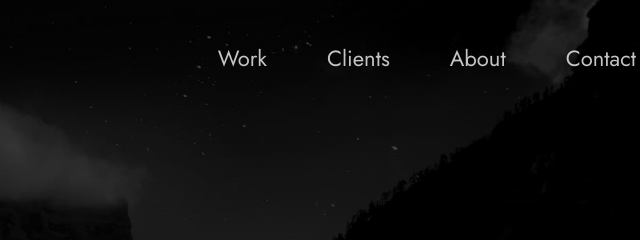
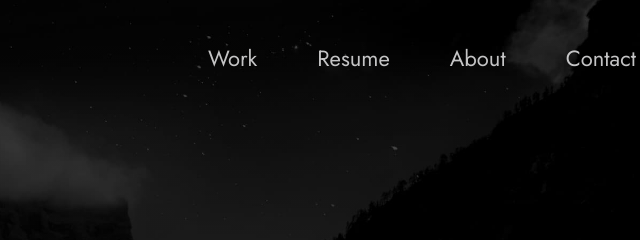
Before and after one commit to Sharifsa32/portfolio, a plain HTML site: page index.html in a window 1280 px wide. Shown: the top 240 px of the page, 554-1194 px from the left. Drawn offline with Linux system fonts and the light colour scheme.

Commit message:
Resume edit

```diff
--- a/index.html
+++ b/index.html
@@ -42,7 +42,7 @@
       <nav class="nav" role="navigation">
         <ul class="nav__items">
           <li class="nav__item"><a href="#work" class="nav__link">Work</a></li>
-          <li class="nav__item"><a href="#clients" class="nav__link">Clients</a></li>
+          <li class="nav__item"><a href="#Resume" class="nav__link">Resume</a></li>
           <li class="nav__item">
             <a href="#about" class="nav__link">About</a>
           </li>
@@ -162,11 +162,11 @@
       </div>
     </section>
 
-    <!-- ***** Clients ***** -->
+    <!-- ***** Resume ***** -->
 
-    <section class="client" id="clients">
+    <section class="Resume" id="Resume">
       <div class="row">
-        <h2>Clients</h2>
+        <h2>Resume</h2>
         <div class="client__logos">
           <!-- Add logos of the clients or companies you'have worked with. -->
           <img src="./images/ronjones.png" class="client__logo" alt="Company 2" />
@@ -218,7 +218,7 @@
           Please contact me.
         </p>
         <!-- Replace the email with yours -->
-        <a href="mailto:dralsharif32@gmail.com" class="btn">Send An Email</a>
+        <a href="mailto:dralsharif32@gmail.com" class="btn">Send Me An Email</a>
       </div>
     </div>
   </section>
```
